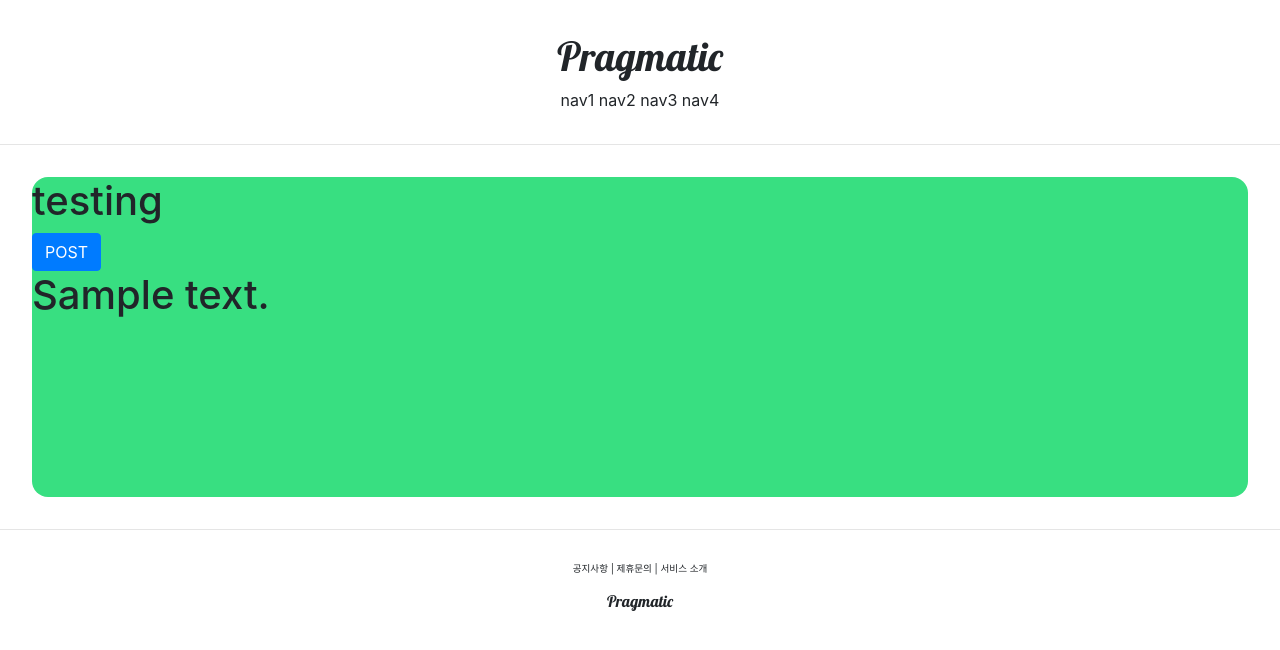
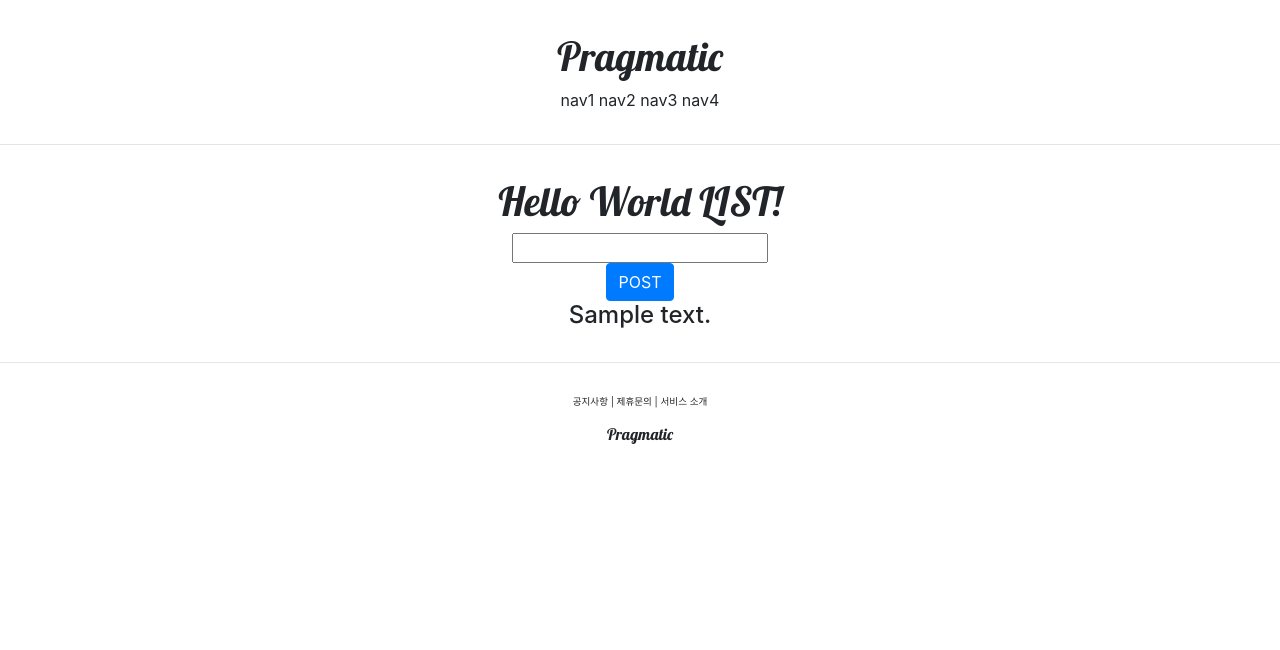
Before and after one commit to y00njaekim/Django-study, a Django app: template pinterest/templates/accountapp/hello_world.html in a window 1280 px wide. Shown: the top 650 px of the page. Run offline with Django 3.2, Linux system fonts and the light colour scheme; the template is opened without the code that fills it: most values are stand-ins (such as "Sample title", 1, 10 or a date in 2020).

Commit message:
1.13 DB 정보 접근 및 장고 템플릿 내 for loop

```diff
--- a/pinterest/templates/accountapp/hello_world.html
+++ b/pinterest/templates/accountapp/hello_world.html
@@ -2,17 +2,27 @@
 
 {% block content %}
 
-    <div style="height: 20rem; background-color: #38df81; border-radius: 1rem; margin: 2rem;">
-        <h1>
-            testing
+    <div style="border-radius: 1rem; margin: 2rem; text-align: center">
+        <h1 style="font-family: 'lobster', cursive;">
+            Hello World LIST!
         </h1>
         <form action="/account/hello_world/" method="post">
             {% csrf_token %}
-            <input type="submit" class="btn btn-primary" value="POST">
+            <div>
+                <input type="text" name="hello_world_input">
+            </div>
+            <div>
+                <input type="submit" class="btn btn-primary" value="POST">
+            </div>
         </form>
-        <h1>
-            {{ text }}
-        </h1>
+
+        {% if hello_world_list %}
+            {% for hello_world in hello_world_list %}
+            <h4>
+                {{ hello_world.text }}
+            </h4>
+            {% endfor %}
+        {% endif %}
     </div>
 
 {% endblock %}
```
Also changed, not shown: pinterest/accountapp/views.py (+17 -3 lines), pinterest/db.sqlite3.
